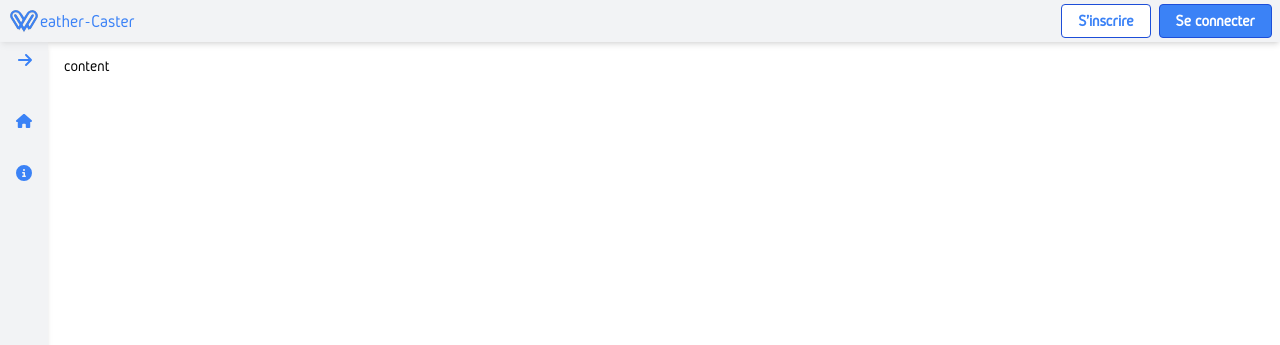
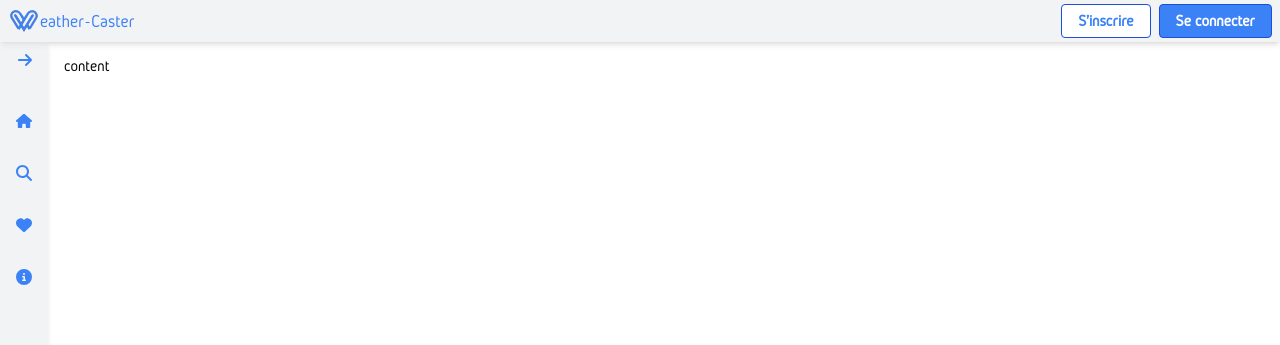
Before and after one commit to verdesB/Weather-Forcast, a React (Vite) app in the folder FRONT/: page / in a window 1280 px wide. Shown: the top 345 px of the page. Built offline with nearby package versions, Linux system fonts and the light colour scheme.

Commit message:
add new links (search, favorites)

```diff
--- a/FRONT/src/components/Sidebar/Sidebar.jsx
+++ b/FRONT/src/components/Sidebar/Sidebar.jsx
@@ -1,7 +1,7 @@
 import React, { useState } from "react";
 import { Link } from "react-router-dom";
 import { FontAwesomeIcon } from '@fortawesome/react-fontawesome';
-import { faArrowRight, faArrowLeft, faHome, faCircleInfo } from '@fortawesome/free-solid-svg-icons';
+import { faArrowRight, faArrowLeft, faHome, faCircleInfo, faMagnifyingGlass, faHeart } from '@fortawesome/free-solid-svg-icons';
 import './sidebar.scss'
 
 const Sidebar = ({isOpen, toggleOpen}) => {
@@ -21,10 +21,19 @@ const Sidebar = ({isOpen, toggleOpen}) => {
 
           <FontAwesomeIcon className="block w-4 py-2.5 px-4 rounded transition duration-200 text-blue-500 hover:bg-blue-700  hover:text-white" icon={faHome} />
         </Link>
-        <Link to="/about" className="flex flex-row justify-between ">
+        <Link to="/" className="flex flex-row justify-between ">
+          <p className="py-2.5 px-4 rounded transition duration-200 text-blue-500 hover:bg-blue-700 hover:text-white">Rechercher</p>
+          <FontAwesomeIcon className="block w-4 py-2.5 px-4 rounded transition duration-200 text-blue-500 hover:bg-blue-700 hover:text-white" icon={faMagnifyingGlass} />
+        </Link>
+        <Link to="/" className="flex flex-row justify-between ">
+          <p className="py-2.5 px-4 rounded transition duration-200 text-blue-500 hover:bg-blue-700 hover:text-white">Mes Favoris</p>
+          <FontAwesomeIcon className="block w-4 py-2.5 px-4 rounded transition duration-200 text-blue-500 hover:bg-blue-700 hover:text-white" icon={faHeart} />
+        </Link>
+        <Link to="/" className="flex flex-row justify-between ">
           <p className="py-2.5 px-4 rounded transition duration-200 text-blue-500 hover:bg-blue-700 hover:text-white">À propos</p>
           <FontAwesomeIcon className="block w-4 py-2.5 px-4 rounded transition duration-200 text-blue-500 hover:bg-blue-700 hover:text-white" icon={faCircleInfo} />
         </Link>
+
       </nav>
     </div>
   );
```
